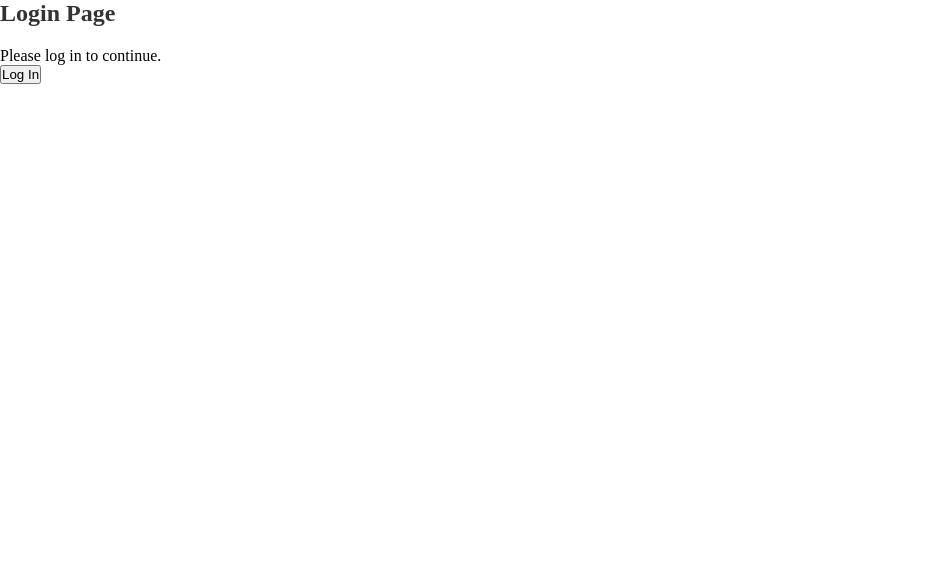
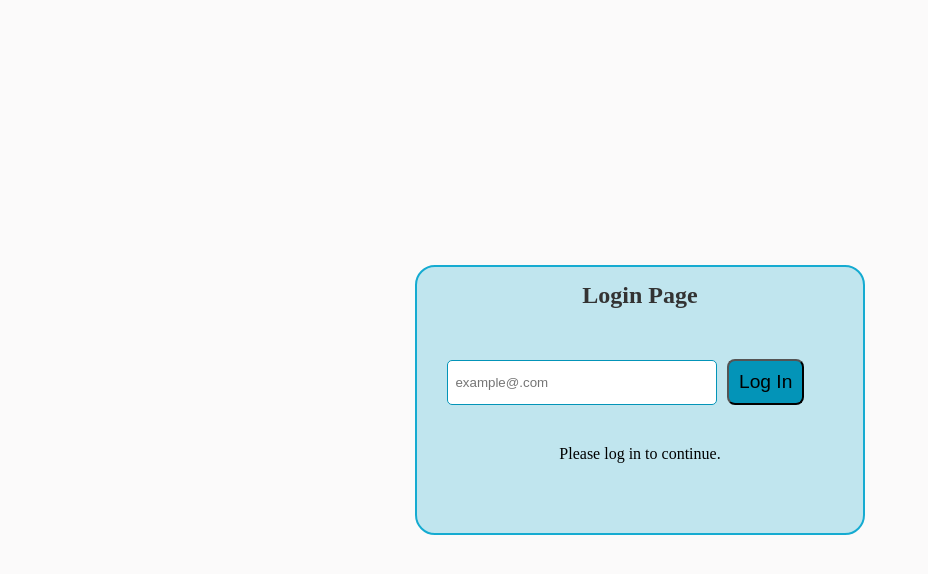
Before and after one commit to JonathanGian/TS_Group_App, a React (Vite) app in the folder frontend/: page /login in a window 1280 px wide. Shown: the top 574 px of the page, without its empty margins (0-928 px from the left). Built offline with nearby package versions, Linux system fonts and the light colour scheme.

Commit message:
Add css for loin page

```diff
--- /dev/null
+++ b/frontend/src/Components/Login/Login.css
@@ -0,0 +1,49 @@
+body {
+    background: #fbfafa;
+    display: flex;
+    justify-content: center;
+    align-items: center;
+    height: 100vh;
+    margin: 0;
+}
+
+.login-container {
+    width: 450px;
+    height: 270px;
+    background: #c0e5ee;
+    border-radius: 20px;
+    border: 2px solid #15abd1;
+}
+
+h1 {
+    text-align: center;
+    font-size: 30px;
+    padding-top: 15px;
+}
+
+.login-input {
+    height: 45px;
+    width: 270px;
+    border-radius: 5px;
+    border: 1px solid #0394b8;
+    margin: 30px 10px 10px 30px;
+    display: inline-block;
+    vertical-align: middle;
+}
+
+.login-button {
+    background: #0394b8;
+    font-size: larger;
+    padding: 10px;
+    border-radius: 8px;
+    display: inline-block;
+    margin: 30px 10px 10px 0;
+    text-align: center;
+    vertical-align: middle;
+    width: fit-content;
+}
+
+p {
+    text-align: center;
+    margin: 30px;
+}
--- a/frontend/src/Components/Login/Login.tsx
+++ b/frontend/src/Components/Login/Login.tsx
@@ -1,14 +1,18 @@
 import React from "react";
 import { useAuth } from "../../Contexts/AuthContext";
+import './Login.css'
 
 const Login = () => {
 	const { login } = useAuth();
 
 	return (
-		<div>
+		<div className={"login-container"}>
 			<h1>Login Page</h1>
+			<input className={"login-input"} placeholder="  example@.com"></input>
+
+			<button className={"login-button"} onClick={login}>Log In</button>
+
 			<p>Please log in to continue.</p>
-			<button onClick={login}>Log In</button>
 		</div>
 	);
 };
```
